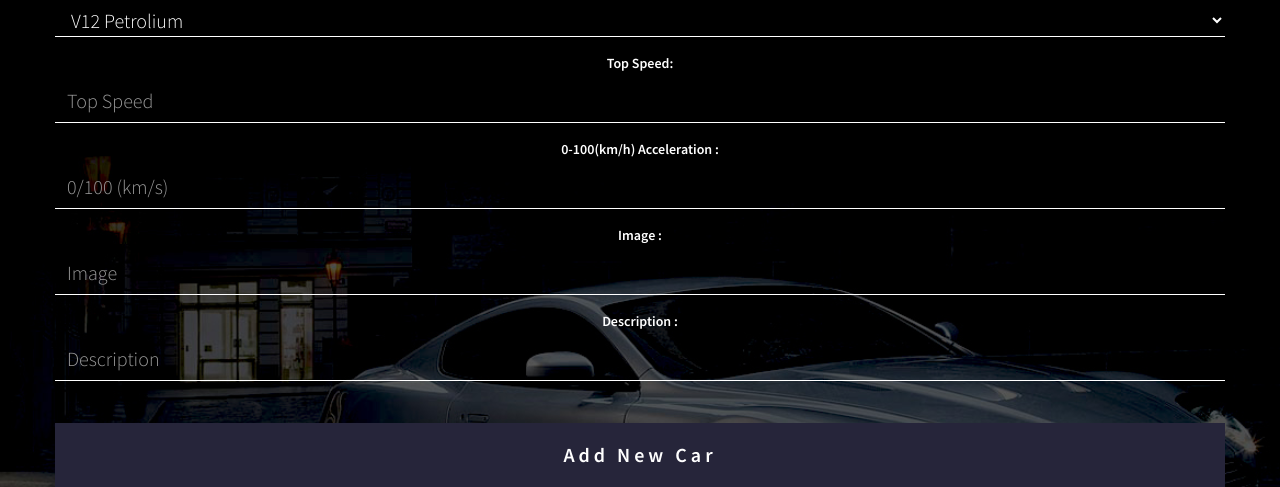
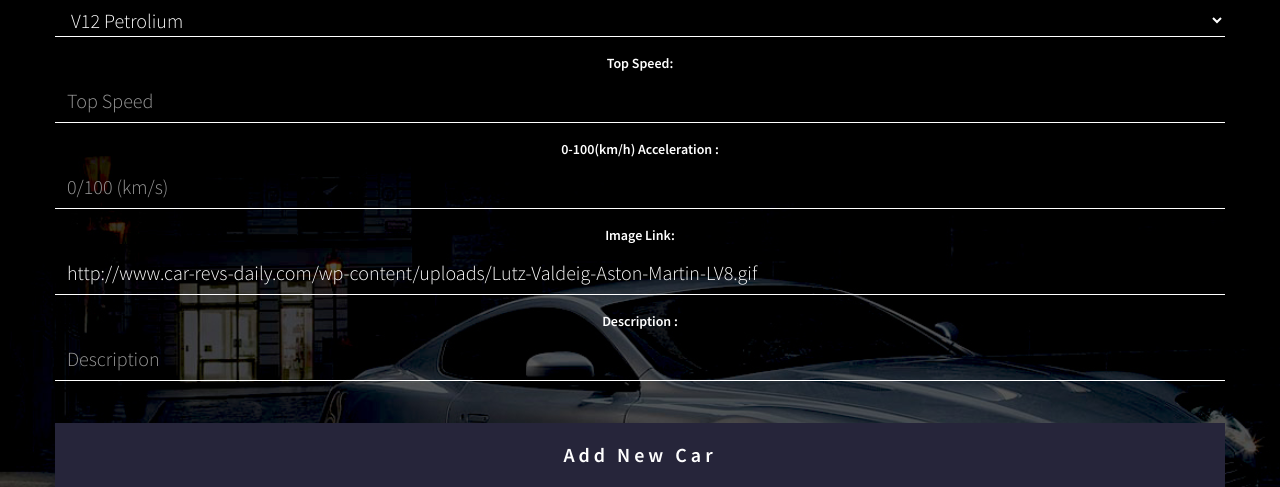
Before and after one commit to KSD9/Car-Salon-Web-App, a Django app: page /car/create in a window 1280 px wide. Shown: the part 784-1271 px from the top of the page. Run offline with Django 3.2, Linux system fonts and the light colour scheme; a user stored in the database is signed in; some libraries are stand-ins or nearby versions.

Commit message:
Added Picture bug improvement

```diff
--- a/CarSalon_Project/CarSalon_App/templates/CarSalon_App/car/create.html
+++ b/CarSalon_Project/CarSalon_App/templates/CarSalon_App/car/create.html
@@ -70,9 +70,9 @@
                             <input type="number" id="zeroToHundredAcceleration" name="zeroToHundredAcceleration" placeholder="0/100 (km/s)" min="0" class="form-control"
                                 required>
                         </div>
-                        <label for="password">Image :</label>
+                        <label for="password">Image Link:</label>
                         <div class="form-group">
-                            <input type="text" id="image" name="image" class="form-control" placeholder="Image" required>
+                            <input type="text" id="image" name="image" class="form-control" value="http://www.car-revs-daily.com/wp-content/uploads/Lutz-Valdeig-Aston-Martin-LV8.gif" placeholder="Image" required>
                         </div>
                         <label for="password">Description :</label>
                         <div class="form-group">
--- a/CarSalon_Project/CarSalon_App/templates/CarSalon_App/car/index.html
+++ b/CarSalon_Project/CarSalon_App/templates/CarSalon_App/car/index.html
@@ -26,7 +26,7 @@
             {%for car in cars%}
                 <div class="wow fadeInUp col-md-4 col-sm-6" data-wow-delay="0.3s">
                     <div class="trainer-thumb">
-                        <img src="{{car.image}}" width="300" height="400" alt="Trainer">
+                        <img src="{{car.image}}" width="300" height="400" alt="Car Image">
                         <div class="trainer-overlay">
                             <div class="trainer-des">
                                 <h2>{{car.model}}</h2>
--- a/CarSalon_Project/data.json
+++ b/CarSalon_Project/data.json
@@ -30,7 +30,7 @@
       "topSpeed": "445",
       "zeroToHundredAcceleration": "4",
       "description": "The Aston Martin DB9 GT is the most elegant expression of a sports grand tourer, its DNA echoing the iconic DB GT models of its lineage.",
-      "image": "http://hanabi.autoweek.com/sites/default/files/styles/gen-932-524/public/bond-1.jpg?itok=LiCqGWp5"
+      "image": "http://cdn1.evo.co.uk/sites/evo/files/styles/gallery_adv/public/dsc_7949_48149.jpg?itok=d7-Qejh3"
   }
 },
 
```
